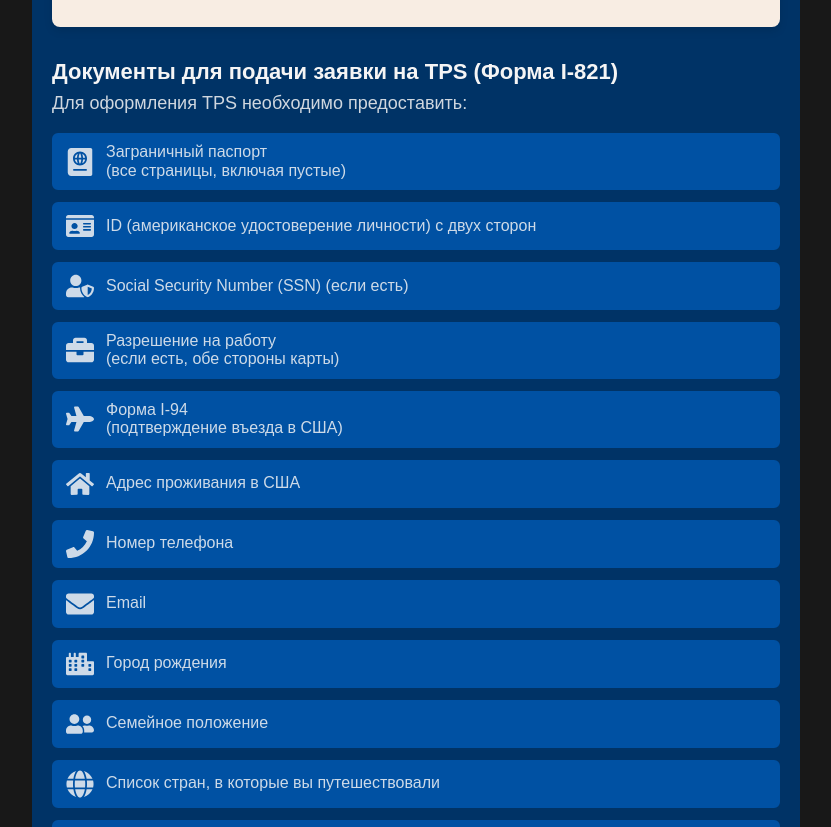
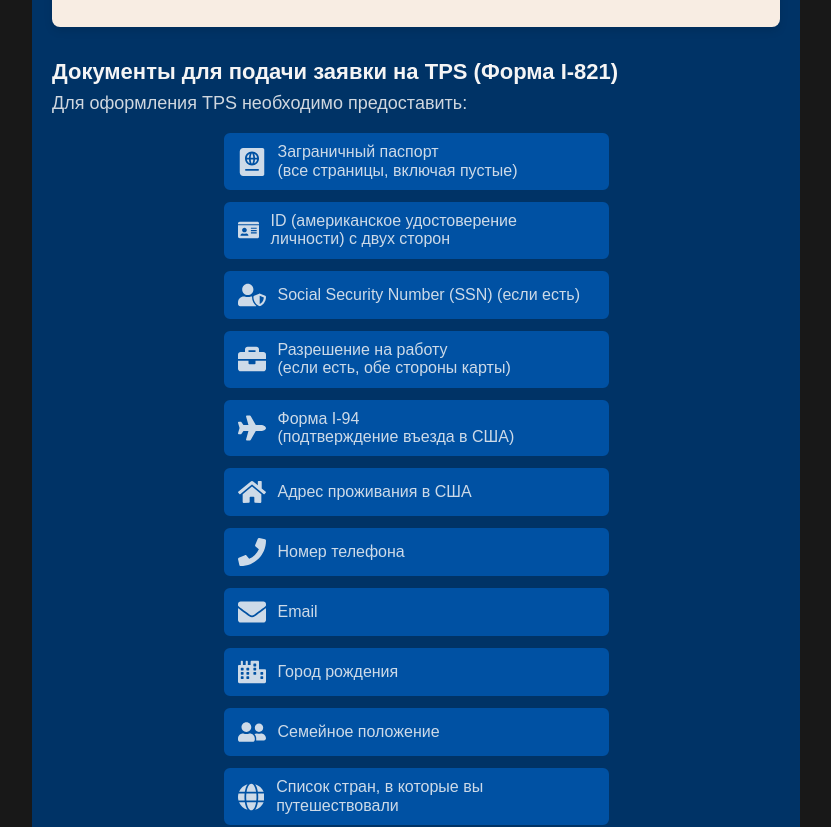
Before and after one commit to Jey2507/auto-usa, a React (Vite) app: page /immigration in a window 1280 px wide. Shown: the part 1180-2007 px from the top of the page, without its empty margins (224-1055 px from the left). Built offline with nearby package versions, Linux system fonts and the light colour scheme.

Commit message:
Update OnePartPage.module.css

```diff
--- a/src/components/OnePartPage/OnePartPage.module.css
+++ b/src/components/OnePartPage/OnePartPage.module.css
@@ -220,9 +220,11 @@
 .listTPS {
     padding: 12px 0;
     display: flex;
+    margin: 0 auto;
     flex-direction: column;
     gap: 12px;
-    width: 385px;
+    width: 100%;
+    max-width: 385px;
 }
 
 .listTPS li {
```
